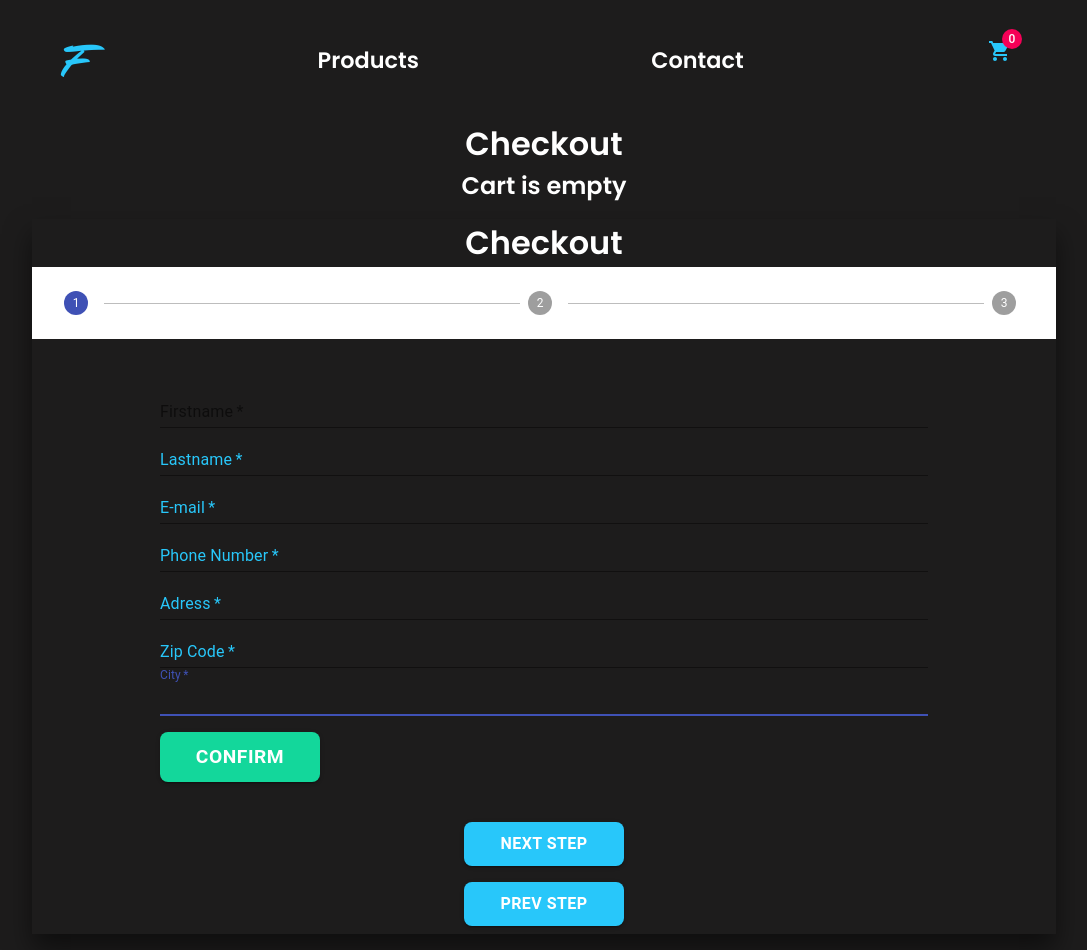
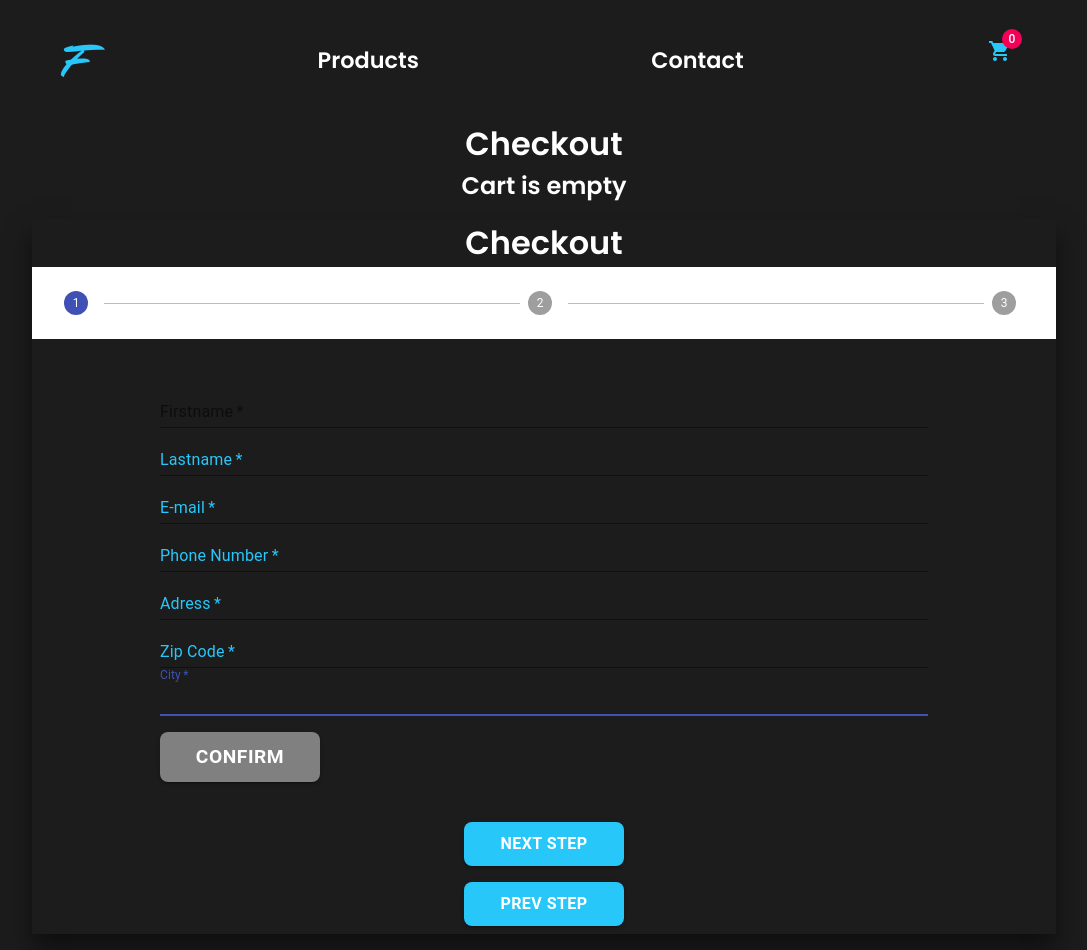
Before and after one commit to HampusJohnOlausson/react-shop, a React (Create React App) app: page /checkout in a window 1280 px wide. Shown: the whole page, without its empty margins (96-1183 px from the left). Built offline with nearby package versions, Linux system fonts and the light colour scheme.

Commit message:
next step until all fields are filled function

```diff
--- a/src/Components/Checkout/Checkout.tsx
+++ b/src/Components/Checkout/Checkout.tsx
@@ -1,6 +1,6 @@
 import React from 'react'
 import Cart from './Cart'
-import Forms from './Forms';
+import Forms from './Forms/Forms';
 import checkoutStyles from '../../Style/CheckoutStyles';
 
 const Checkout = () => {
--- a/src/Components/Checkout/DelivaryDetails.tsx
+++ b/src/Components/Checkout/Forms/DelivaryDetails.tsx
@@ -1,13 +1,13 @@
 import React, { useState } from 'react'
-import deliveryDetailsStyles from '../../Style/DeliveryDetailsStyles'
+import deliveryDetailsStyles from '../../../Style/DeliveryDetailsStyles'
 
 const DelivaryDetails = () => {
 
     const classes = deliveryDetailsStyles();
-    const [chosenDelivery, setChosenDelivery] = useState('');
+    const [chosenDelivery, setChosenDelivery] = useState(false);
 
     const choseCompany = (company: string) => {
-        setChosenDelivery(company);
+        setChosenDelivery(!chosenDelivery);
         console.log(company);
     }
 
--- a/src/Components/Checkout/Forms.tsx
+++ b/src/Components/Checkout/Forms/Forms.tsx
@@ -3,7 +3,7 @@ import React, { useState } from 'react'
 import DelivaryDetails from './DelivaryDetails';
 import PaymentDetails from './Payment/PaymentDetails';
 import PersonalDetails from './PersonalDetails';
-import formsStyles from '../../Style/FormsStyles';
+import formsStyles from '../../../Style/FormsStyles';
 
 function getSteps(){
       return [<PersonalDetails/>, <DelivaryDetails/>, <PaymentDetails/>];
--- a/src/Components/Checkout/Payment/CardDetails.tsx
+++ b/src/Components/Checkout/Forms/Payment/CardDetails.tsx
@@ -1,6 +1,6 @@
 import { Accordion, AccordionDetails, AccordionSummary, Button, TextField } from '@material-ui/core'
 import React, { useState, ChangeEvent } from 'react'
-import paymentStyles from '../../../Style/PaymentStyles'
+import paymentStyles from '../../../../Style/PaymentStyles'
 
 const CardDetails = () => {
 
--- a/src/Components/Checkout/PersonalDetails.tsx
+++ b/src/Components/Checkout/Forms/PersonalDetails.tsx
@@ -1,7 +1,7 @@
 import { Button, TextField, makeStyles } from '@material-ui/core'
 import React, { ChangeEvent, useContext, useState } from 'react'
-import { UserContext } from '../../Contexts/UserContext';
-import personalDetailsStyles from '../../Style/PersonalDetailsStyles'
+import { UserContext } from '../../../Contexts/UserContext';
+import personalDetailsStyles from '../../../Style/PersonalDetailsStyles'
 
 const PersonalDetails = () => {
 
@@ -16,6 +16,8 @@ const PersonalDetails = () => {
   const [zipError, setZipError] = useState('');
   const [cityError, setCityError] = useState("");
 
+  const [active, setActive] = useState(false);
+
   const handleFirstName = (e: ChangeEvent<HTMLInputElement>) => {
     if (!/^[a-öA-Ö\s,'-]+$/.test(e.target.value)) {
       setFirstNameError("Name is not valid");
@@ -23,6 +25,8 @@ const PersonalDetails = () => {
       setFirstNameError("");
     }
     user.addFirstName(e);
+    setActive(true);
+
   };
 
   const handleLastName = (e: ChangeEvent<HTMLInputElement>) => {
@@ -31,8 +35,8 @@ const PersonalDetails = () => {
     } else {
       setLastNameError("");
     }
-    console.log(e.target.value);
     user.addLastName(e);
+    setActive(true);
   };
 
   const handleMail = (e: ChangeEvent<HTMLInputElement>) => {
@@ -191,6 +195,7 @@ const PersonalDetails = () => {
           helperText={cityError}
           error={Boolean(cityError)}
         />
+        {active ? (
           <Button
             onClick={user.addInfoToObject}
             className={classes.confirmBtn}
@@ -199,6 +204,11 @@ const PersonalDetails = () => {
           >
             Confirm
           </Button>
+        ) : (
+          <Button className={classes.nonActiveBtn} variant="contained">
+            Confirm
+          </Button>
+        )}
       </form>
     </div>
   );
--- a/src/Style/PersonalDetailsStyles.tsx
+++ b/src/Style/PersonalDetailsStyles.tsx
@@ -28,6 +28,20 @@ const personalDetailsStyles = makeStyles(() => ({
       background: "#18B988",
     },
   },
+  nonActiveBtn: {
+    background: "grey",
+    color: "#fff",
+    width: "10rem",
+    margin: "1rem 0rem",
+    borderRadius: ".5rem",
+    padding: ".5rem 2rem",
+    fontSize: "1.2rem",
+    fontWeight: "bold",
+    transitionDuration: "0.4s",
+    "&:hover": {
+      background: "grey",
+    },
+  },
 }));
 
 export default personalDetailsStyles;
```
Also changed, not shown: src/Components/Checkout/Forms/Payment/Klarna.tsx (renamed from src/Components/Checkout/Payment/Klarna.tsx), src/Components/Checkout/Forms/Payment/PaymentDetails.tsx (renamed from src/Components/Checkout/Payment/PaymentDetails.tsx), src/Components/Checkout/Forms/Payment/SwishDetails.tsx (renamed from src/Components/Checkout/Payment/SwishDetails.tsx). Lines whose indentation alone changed are shown as unchanged.
